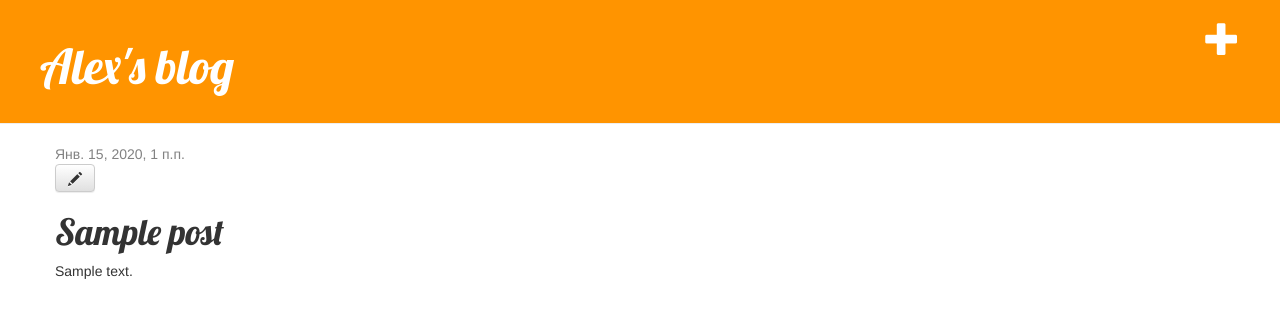
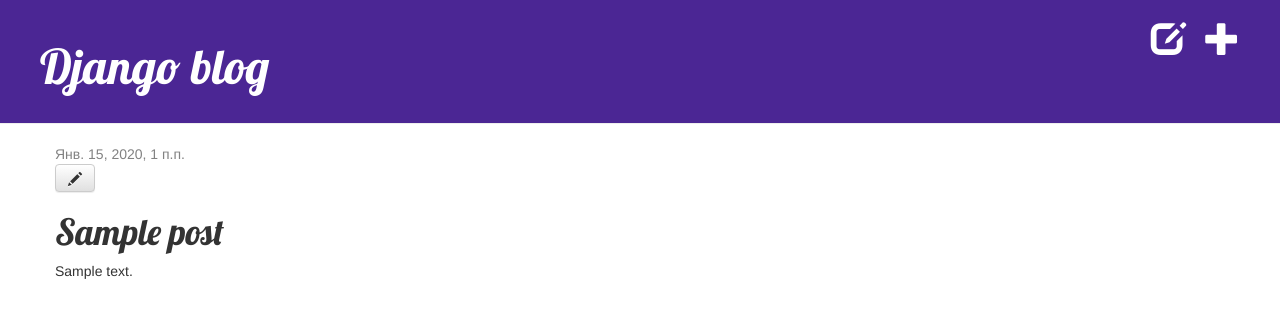
Before and after one commit to Gronix/my-first-blog, a Django app: page /post/1/ in a window 1280 px wide. Shown: the top 318 px of the page. Run offline with Django 3.2, Linux system fonts and the light colour scheme; a user stored in the database is signed in; tables that the repository leaves empty hold one stand-in row (values such as "Sample post"); some libraries are stand-ins or nearby versions.

Commit message:
=add draft

```diff
--- a/blog/static/css/blog.css
+++ b/blog/static/css/blog.css
@@ -1,5 +1,5 @@
 .page-header {
-    background-color: #ff9400;
+    background-color: #4b2694;
     margin-top: 0;
     padding: 20px 20px 20px 40px;
 }
--- a/blog/templates/blog/base.html
+++ b/blog/templates/blog/base.html
@@ -12,8 +12,9 @@
 	    <div class="page-header">
 	    	{% if user.is_authenticated %}
 	    		<a href="{% url 'post_new' %}" class="top-menu"><span class="glyphicon glyphicon-plus"></span></a>
+	    		<a href="{% url 'post_draft_list' %}" class="top-menu"><span class="glyphicon glyphicon-edit"></span></a>
 	    	{% endif %}
-	        <h1><a href="/">Alex's blog</a></h1>
+	        <h1><a href="/">Django blog</a></h1>
 	    </div>
 	    <div class="content container">
 	        <div class="row">
--- a/blog/templates/blog/post_detail.html
+++ b/blog/templates/blog/post_detail.html
@@ -6,6 +6,8 @@
             <div class="date">
                 {{ post.published_date }}
             </div>
+        {% else %}
+            <a class="btn btn-default" href="{% url 'post_publish' pk=post.pk %}">Опубликовать</a>
         {% endif %}
         {% if user.is_authenticated %}
         	<a class="btn btn-default" href="{% url 'post_edit' pk=post.pk %}"><span class="glyphicon glyphicon-pencil"></span></a>
--- a/blog/templates/blog/post_list.html
+++ b/blog/templates/blog/post_list.html
@@ -3,7 +3,7 @@
 	{% for post in posts %}
 	    <div class="post">
 	        <div class="date">
-	            <p>Опубликовано: {{ post.published_date }}</p>
+	            <p><i>Опубликовано: {{ post.published_date }}</i></p>
 	        </div>
 	        <h1><a href="{% url 'post_detail' pk=post.pk %}">{{ post.title }}</a></h1>
 	        <p>{{ post.text|linebreaksbr }}</p>
--- a/blog/urls.py
+++ b/blog/urls.py
@@ -6,4 +6,5 @@
     url(r'^post/(?P<pk>\d+)/$', views.post_detail, name='post_detail'),
     url(r'^post/(?P<pk>\d+)/edit/$', views.post_edit, name='post_edit'),
     url(r'^post/new/$', views.post_new, name='post_new'),
+    url(r'^drafts/$', views.post_draft_list, name='post_draft_list'),
 ]
--- a/blog/views.py
+++ b/blog/views.py
@@ -18,7 +18,7 @@
 		if form.is_valid():
 			post = form.save(commit=False)
 			post.author = request.user
-			post.published_date = timezone.now()
+			# post.published_date = timezone.now()
 			post.save()
 			return redirect('post_detail', pk=post.pk)
 	else:
@@ -32,9 +32,13 @@
         if form.is_valid():
             post = form.save(commit=False)
             post.author = request.user
-            post.published_date = timezone.now()
+            # post.published_date = timezone.now()
             post.save()
             return redirect('post_detail', pk=post.pk)
     else:
         form = PostForm(instance=post)
     return render(request, 'blog/post_edit.html', {'form': form})
+
+def post_draft_list(request):
+	posts = Post.objects.filter(published_date__isnull=True).order_by('created_date')
+	return render(request, 'blog/post_draft_list.html', {'posts': posts})
```
Also changed, not shown: blog/templates/blog/post_draft_list.html (added, +15 -0 lines).
